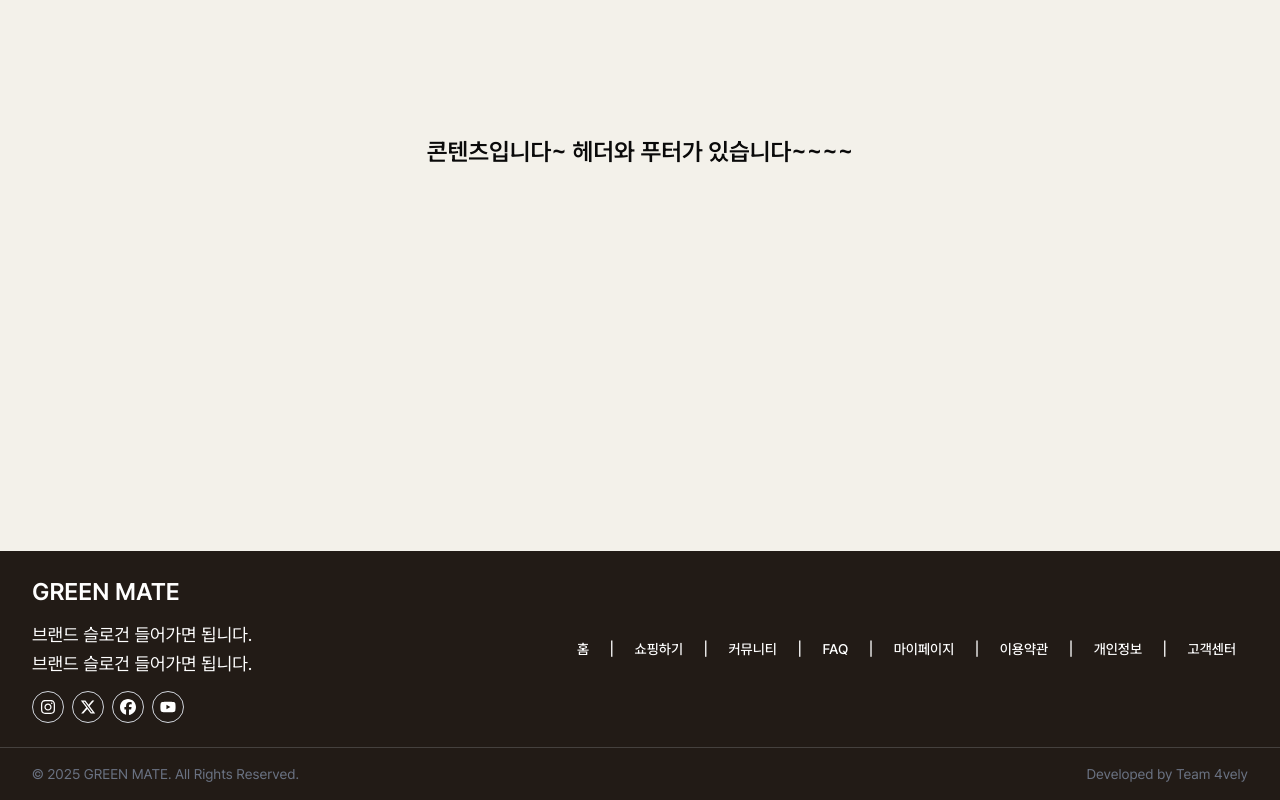
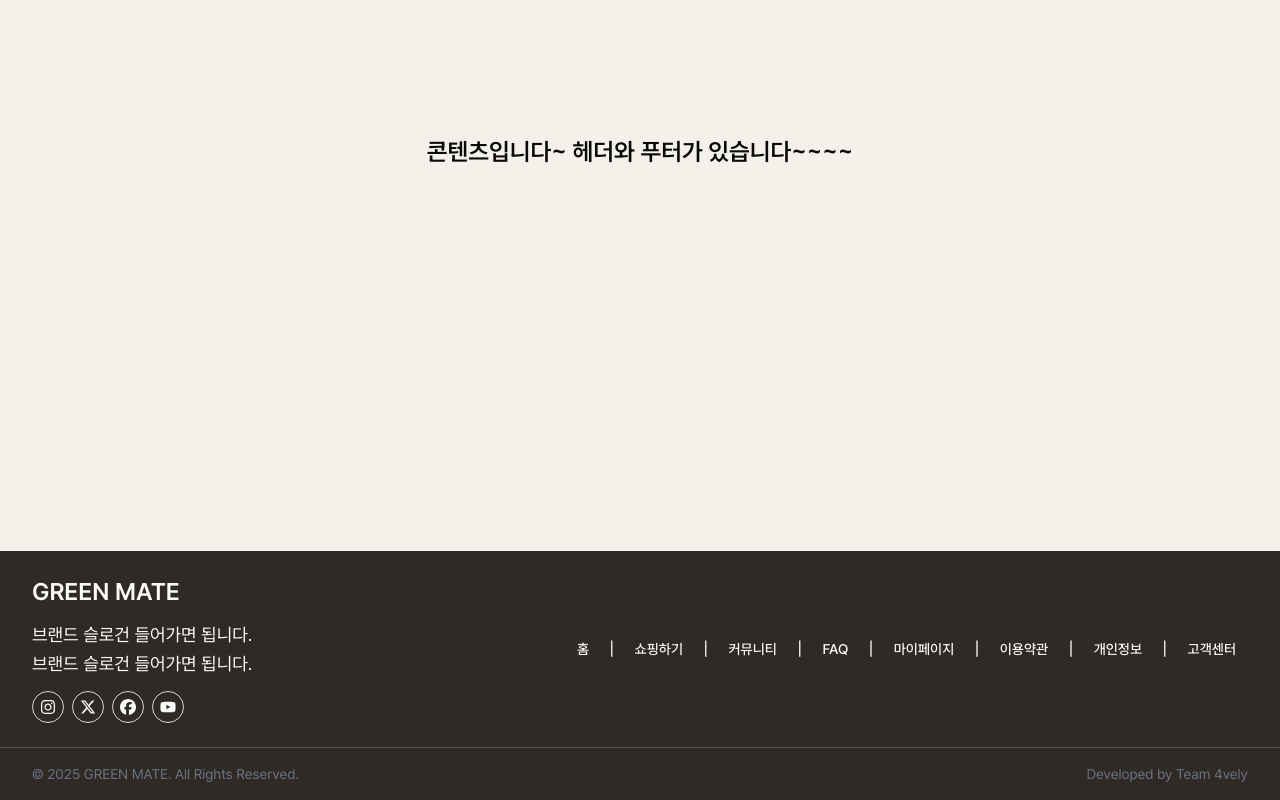
Before and after one commit to toosign00/Final-04-4vely, a Next.js app: page /example/header-footer in a window 1280 px wide. Shown: the part 334-1134 px from the top of the page. Built offline with nearby package versions, Linux system fonts and the light colour scheme.

Commit message:
💄 style: Improve Footer, button, and card color & shadow styles - Footer background and text color to brand color - Change social/link/divider text-white to text-[#fafaf9] - Adjust primary/ghost button hover/active color to brand color - Card component shadow intensity (shadow-lg → shadow-md)

```diff
--- a/src/components/layout/Footer.tsx
+++ b/src/components/layout/Footer.tsx
@@ -43,14 +43,14 @@ export default function Footer() {
   ];
 
   return (
-    <footer className='bg-secondary relative overflow-hidden'>
+    <footer className='relative overflow-hidden bg-[#2f2a25] text-[#fafaf9]'>
       <div className='relative z-10 mx-auto max-w-7xl px-4 py-4 sm:px-6 lg:px-8 lg:py-6'>
         {/* 메인 콘텐츠 영역 */}
         <div className='flex flex-col gap-4 lg:flex-row lg:items-center lg:justify-between'>
           {/* 브랜드 섹션 */}
           <div className='flex flex-col gap-3 lg:max-w-xs'>
-            <h3 className='t-h3 text-white'>GREEN MATE</h3>
-            <p className='t-body text-white'>
+            <h3 className='t-h3'>GREEN MATE</h3>
+            <p className='t-body'>
               브랜드 슬로건 들어가면 됩니다.
               <br />
               브랜드 슬로건 들어가면 됩니다.
@@ -65,7 +65,7 @@ export default function Footer() {
                     key={social.name}
                     href={social.href}
                     aria-label={social.name}
-                    className='hover:bg-primary focus-visible bg-secondary flex h-8 w-8 items-center justify-center rounded-full border border-gray-300 text-white transition-all duration-300 hover:shadow-lg'
+                    className='hover:bg-primary focus-visible flex h-8 w-8 items-center justify-center rounded-full border border-gray-300 bg-[#2f2a25] transition-all duration-300 hover:shadow-lg'
                   >
                     {social.icon}
                   </Link>
@@ -81,10 +81,10 @@ export default function Footer() {
             <div className='hidden items-center justify-center gap-2 md:flex lg:justify-end'>
               {footerLinks.map((link, index) => (
                 <React.Fragment key={link.name}>
-                  <Button variant='link' size='sm' asChild className='text-white hover:text-white'>
+                  <Button variant='link' size='sm' asChild className='text-[#fafaf9] hover:text-[#fafaf9]'>
                     <Link href={link.href}>{link.name}</Link>
                   </Button>
-                  {index < footerLinks.length - 1 && <span className='t-body flex items-center text-white'>|</span>}
+                  {index < footerLinks.length - 1 && <span className='t-body flex items-center'>|</span>}
                 </React.Fragment>
               ))}
             </div>
@@ -93,7 +93,7 @@ export default function Footer() {
             <div className='md:hidden'>
               <div className='grid grid-cols-2 gap-2 sm:grid-cols-3 md:grid-cols-4'>
                 {footerLinks.map((link) => (
-                  <Button key={link.name} variant='link' size='sm' asChild className='justify-start border-0 text-white hover:text-white'>
+                  <Button key={link.name} variant='link' size='sm' asChild className='justify-start border-0 text-[#fafaf9] hover:text-[#fafaf9]'>
                     <Link href={link.href}>{link.name}</Link>
                   </Button>
                 ))}
--- a/src/components/ui/Button.tsx
+++ b/src/components/ui/Button.tsx
@@ -11,9 +11,9 @@ const buttonVariants = cva(
     variants: {
       variant: {
         default: 'bg-white text-secondary shadow-sm hover:bg-secondary hover:text-white border border-[0.5px] border-gray-300',
+        primary: 'bg-primary text-secondary shadow-sm hover:bg-[#aebb2e] active:bg-[#aebb2e]',
         secondary: 'bg-secondary text-white shadow-sm hover:bg-secondary/80 active:bg-secondary',
-        primary: 'bg-primary text-secondary shadow-sm hover:bg-primary/80 active:bg-primary',
-        ghost: 'text-secondary hover:bg-surface hover:text-secondary active:bg-surface',
+        ghost: 'text-secondary hover:text-secondary/70',
         link: 'text-secondary underline-offset-4 hover:underline',
         destructive: 'bg-error text-white shadow-sm hover:bg-error/90 active:bg-error/80',
       },
--- a/src/components/ui/Card.tsx
+++ b/src/components/ui/Card.tsx
@@ -13,7 +13,7 @@ function Card({ className, ...props }: CardProps) {
   return (
     <div
       data-slot='card'
-      className={cn('text-secondary flex w-full max-w-[22rem] min-w-[16rem] cursor-pointer flex-col gap-6 overflow-hidden rounded-2xl border-0 bg-white shadow-lg transition-all duration-300 hover:shadow-xl', className)}
+      className={cn('text-secondary flex w-full max-w-[22rem] min-w-[16rem] cursor-pointer flex-col gap-6 overflow-hidden rounded-2xl border-0 bg-white shadow-md transition-all duration-300 hover:shadow-lg', className)}
       {...props}
     />
   );
```
